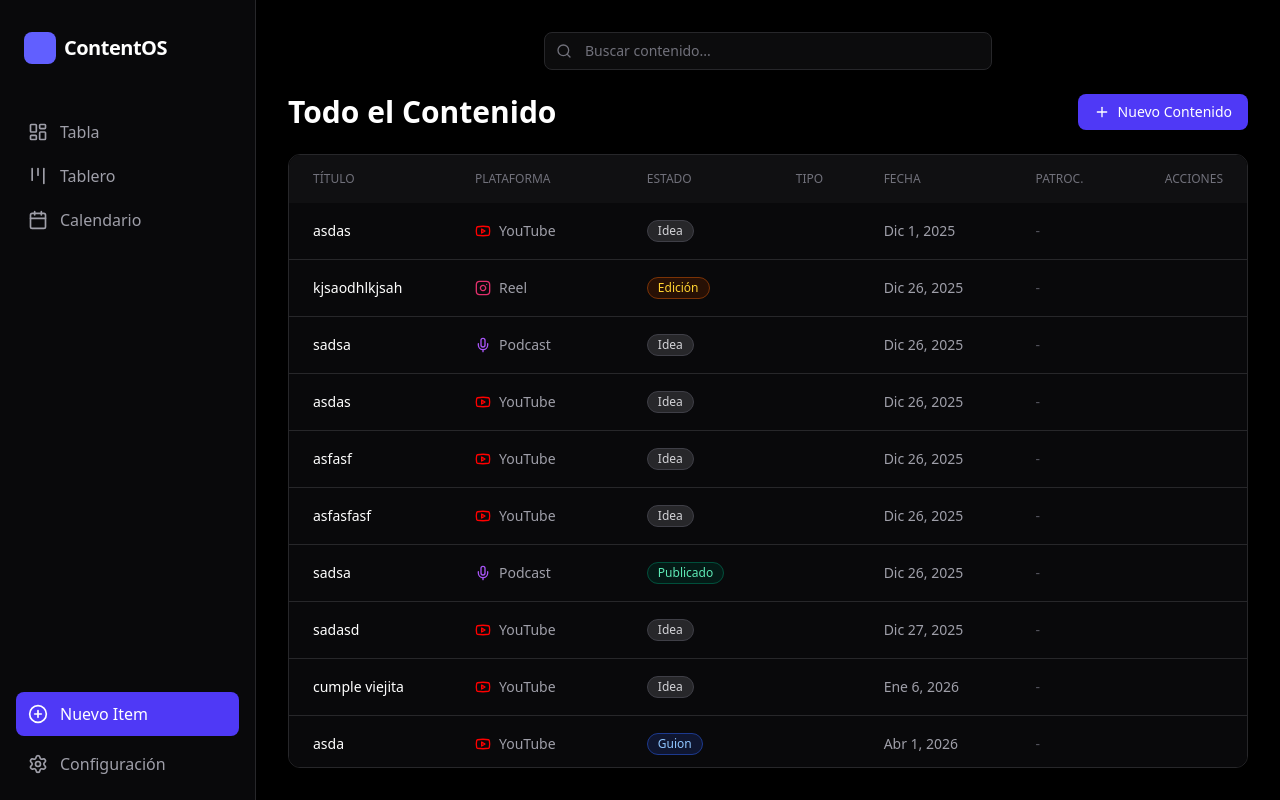
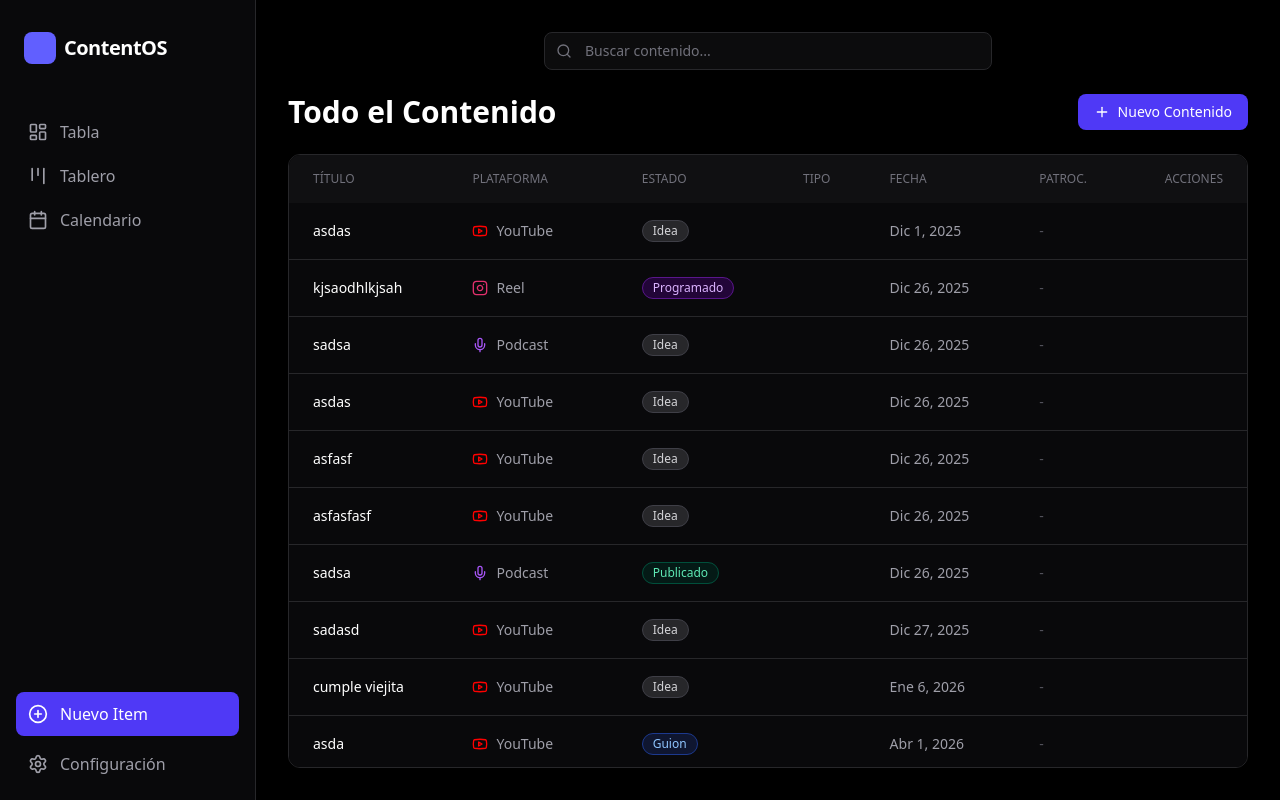
Before and after one commit to JesusMaidana/planificador-de-contenido, a Next.js app: page / in a window 1280 px wide. Built offline with nearby package versions, Linux system fonts and the light colour scheme.

Commit message:
sort por fecha en tabla de contenido

```diff
--- a/content-db.json
+++ b/content-db.json
@@ -3,7 +3,7 @@
     "targetDate": "2025-12-26T00:00:00.000Z",
     "title": "kjsaodhlkjsah",
     "platform": "Reel",
-    "status": "Editing",
+    "status": "Scheduled",
     "id": "9api7k"
   },
   {
@@ -60,7 +60,7 @@
     "title": "prueba",
     "type": "",
     "platform": "YouTube",
-    "status": "Recording",
+    "status": "Scheduled",
     "isSponsored": false,
     "notes": "",
     "targetDate": "2026-04-10T00:00:00.000Z",
--- a/src/components/ContentTable.tsx
+++ b/src/components/ContentTable.tsx
@@ -73,6 +73,11 @@ export function ContentTable() {
                         // Grouping by platform string
                         aValue = a.platform || "";
                         bValue = b.platform || "";
+                        break;
+                    case "targetDate":
+                        // Numeric comparison for dates
+                        aValue = new Date(a.targetDate).getTime();
+                        bValue = new Date(b.targetDate).getTime();
                         break;
                     default:
                         // Fallback
@@ -219,7 +224,15 @@ export function ContentTable() {
                                 </div>
                             </th>
                             <th className="px-6 py-4 font-medium">Tipo</th>
-                            <th className="px-6 py-4 font-medium">Fecha</th>
+                            <th
+                                className="px-6 py-4 font-medium cursor-pointer hover:text-white transition-colors group select-none"
+                                onClick={() => handleSort("targetDate")}
+                            >
+                                <div className="flex items-center gap-2">
+                                    Fecha
+                                    {getSortIcon("targetDate")}
+                                </div>
+                            </th>
                             <th className="px-6 py-4 font-medium">Patroc.</th>
                             <th className="px-6 py-4 font-medium text-right">Acciones</th>
                         </tr>
```
